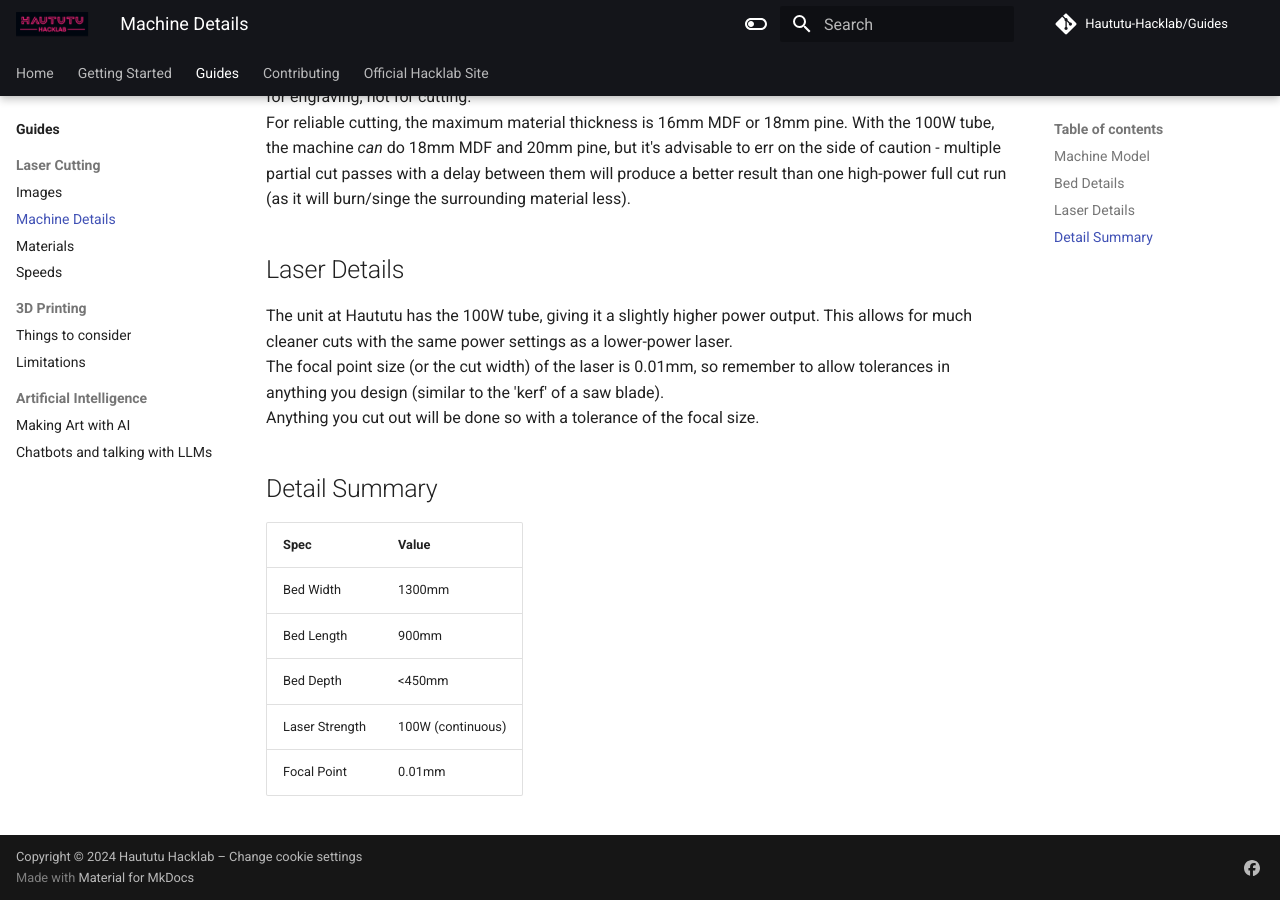
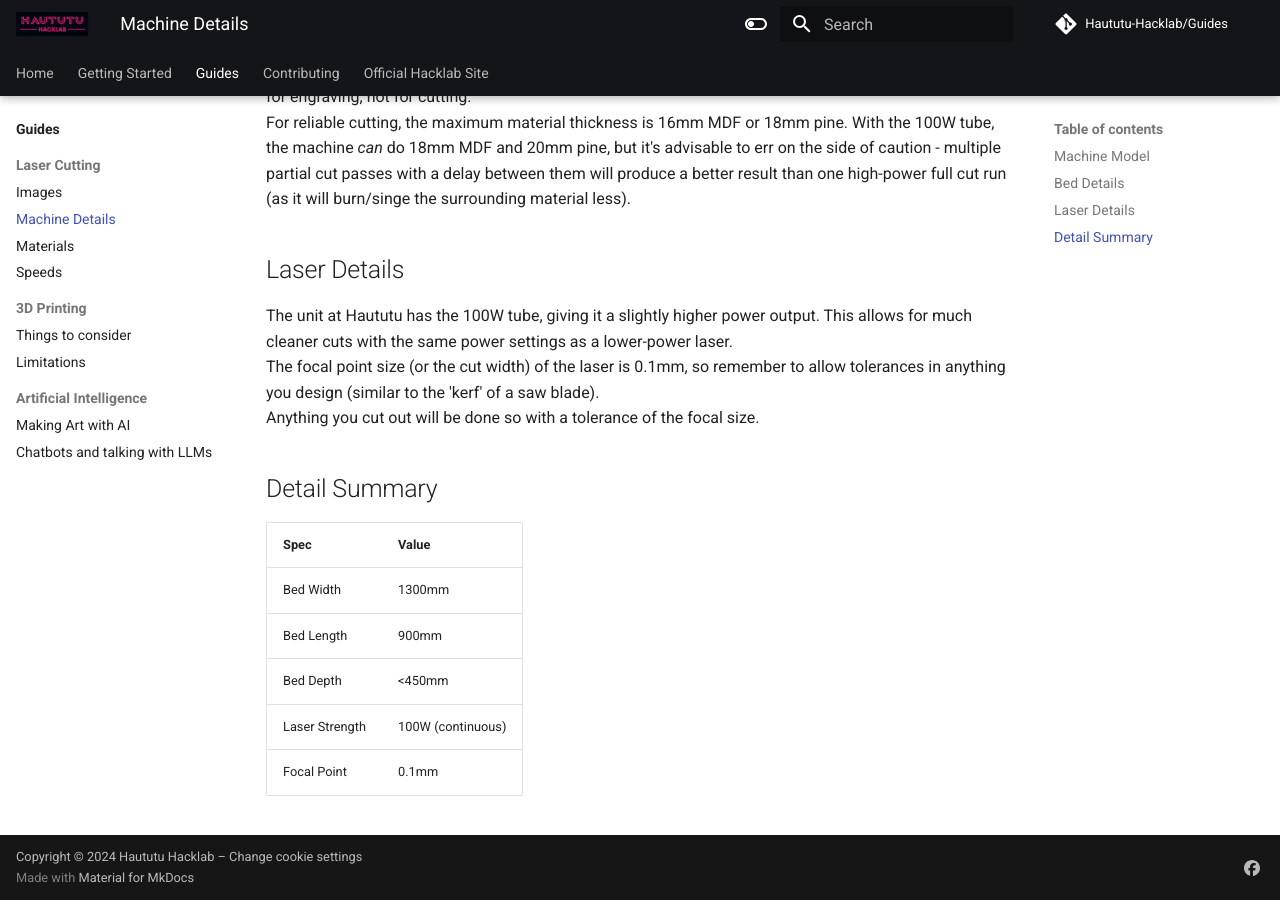
Before and after one commit to Haututu-Hacklab/Guides, an MkDocs documentation site: the page built from docs/guides/laser/machine-details.md, in a window 1280 px wide and 900 px high, scrolled down 1013 px. Built offline with MkDocs 1.6.1 and Material for MkDocs 9.7.7, drawn with Linux system fonts in a browser that asks for light colours; comment, search, counter and statistics services are not loaded.

Commit message:
fix laser size

```diff
--- a/docs/guides/laser/machine-details.md
+++ b/docs/guides/laser/machine-details.md
@@ -17,7 +17,7 @@ For reliable cutting, the maximum material thickness is 16mm MDF or 18mm pine. W
 ## Laser Details
 
 The unit at Haututu has the 100W tube, giving it a slightly higher power output. This allows for much cleaner cuts with the same power settings as a lower-power laser.
-The focal point size (or the cut width) of the laser is 0.01mm, so remember to allow tolerances in anything you design (similar to the 'kerf' of a saw blade).
+The focal point size (or the cut width) of the laser is 0.1mm, so remember to allow tolerances in anything you design (similar to the 'kerf' of a saw blade).
 Anything you cut out will be done so with a tolerance of the focal size.
 
 ## Detail Summary
@@ -28,4 +28,4 @@ Anything you cut out will be done so with a tolerance of the focal size.
 | Bed Length | 900mm |
 | Bed Depth | <450mm |
 | Laser Strength | 100W (continuous) |
-| Focal Point | 0.01mm |
+| Focal Point | 0.1mm |
```
